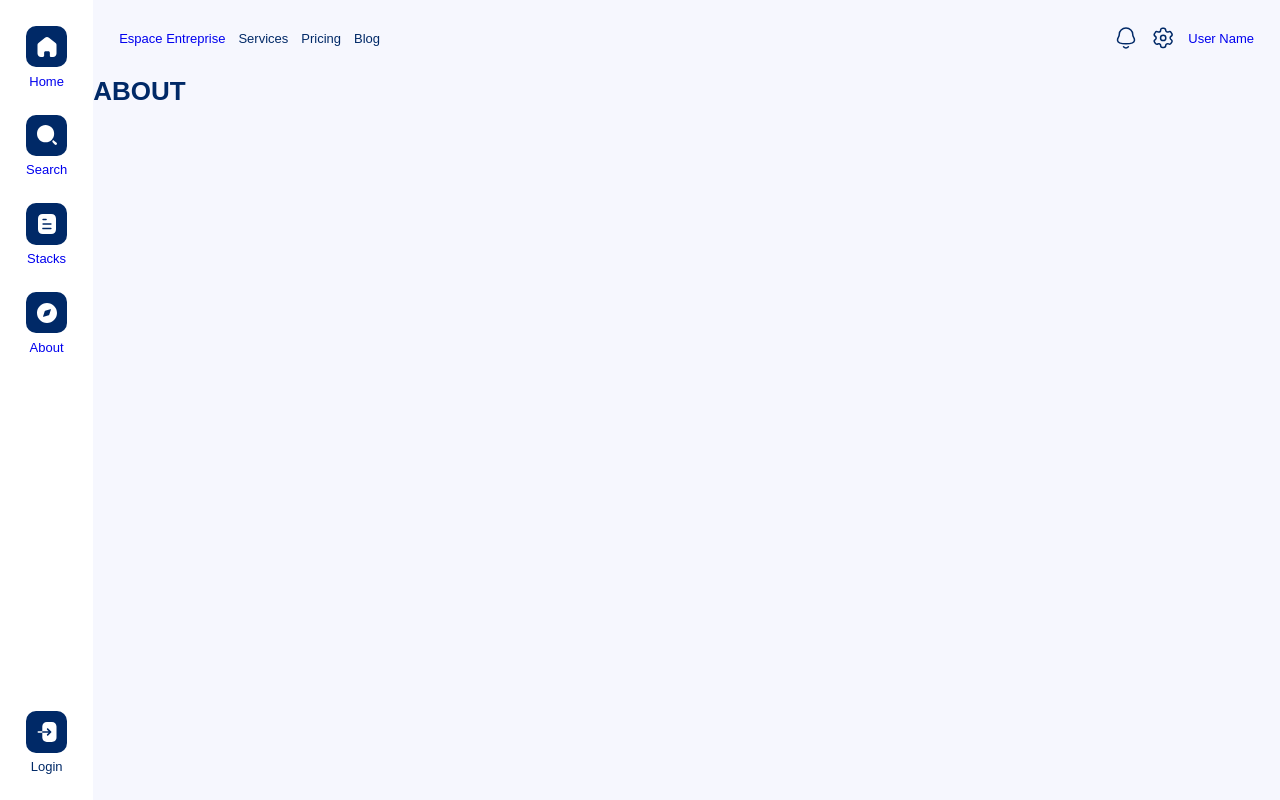
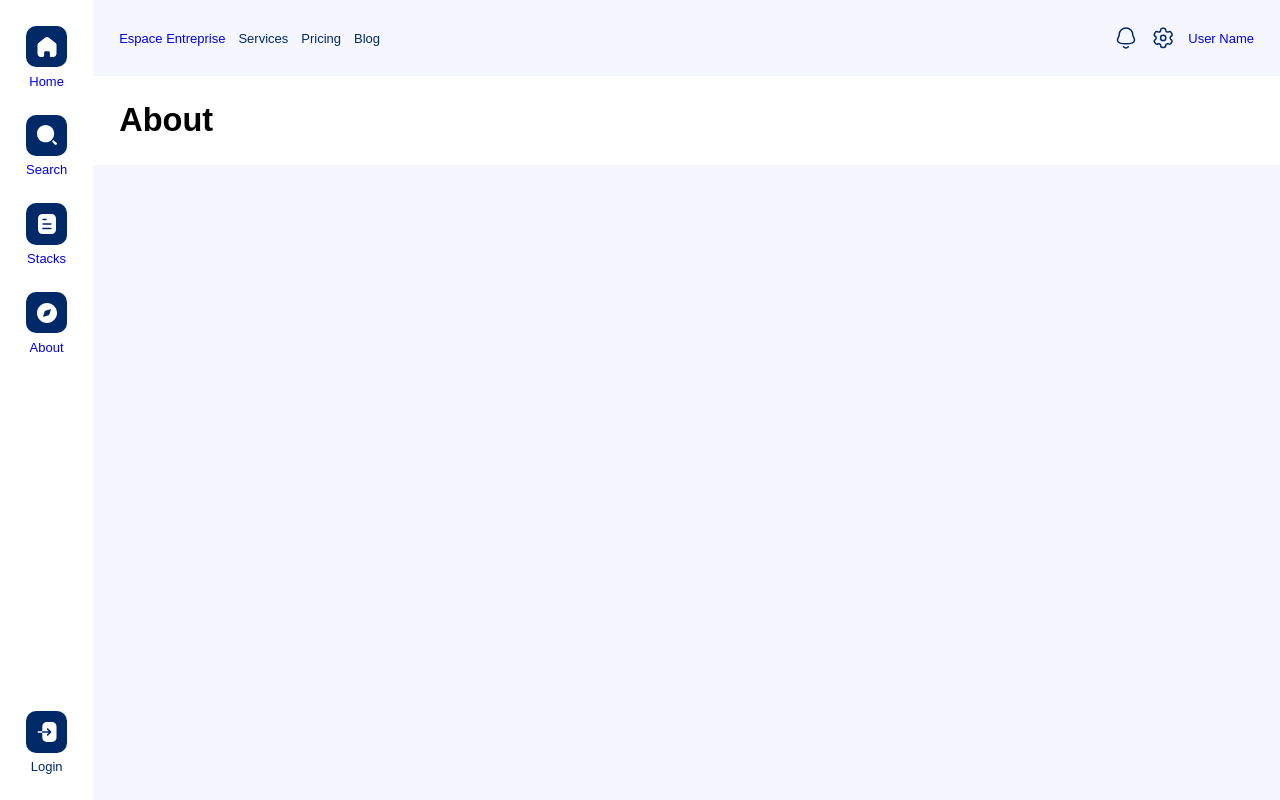
Before and after one commit to BFH92/front_stacker, a React (Create React App) app: page /about in a window 1280 px wide. Built offline with nearby package versions, Linux system fonts and the light colour scheme.

Commit message:
title-pane as style

```diff
--- a/src/Components/Header/index.jsx
+++ b/src/Components/Header/index.jsx
@@ -11,7 +11,7 @@ const Header = () => {
       <div className="container__subnav">
         <ul>
           <li>
-            <Link to="/compagny/dashboard">
+            <Link to="/company/dashboard">
               Espace Entreprise
             </Link>
           </li>
--- a/src/Pages/About/index.jsx
+++ b/src/Pages/About/index.jsx
@@ -1,12 +1,13 @@
 import React from 'react';
 import Header from '../../Components/Header';
+import '../../Styles/main.scss'
 
 const About = () => {
 
   return (
     <div className="">
       <Header />
-      <h1>ABOUT</h1>
+      <div className="container__title-pane">About</div>
     </div>
   );
 };
--- a/src/Styles/main.scss
+++ b/src/Styles/main.scss
@@ -11,3 +11,12 @@
   background-color: $light-grey;
   overflow-y: scroll;
 }
+
+.container__title-pane {
+  background-color: $white;
+  padding: $padding * 2;
+  color: $black;
+  font-size: $big-font-size / 2;
+  font-weight: bold;
+
+}
```
